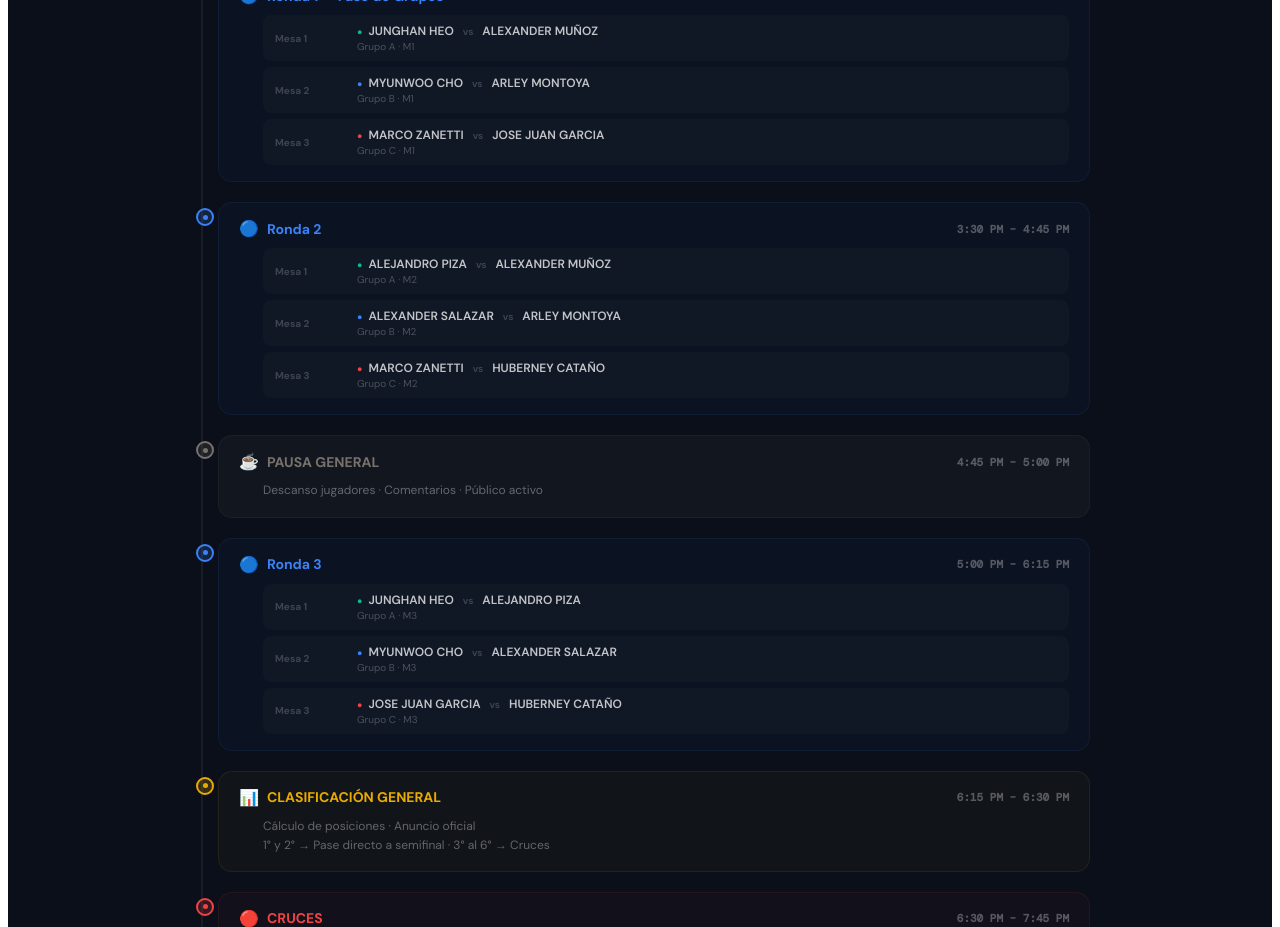
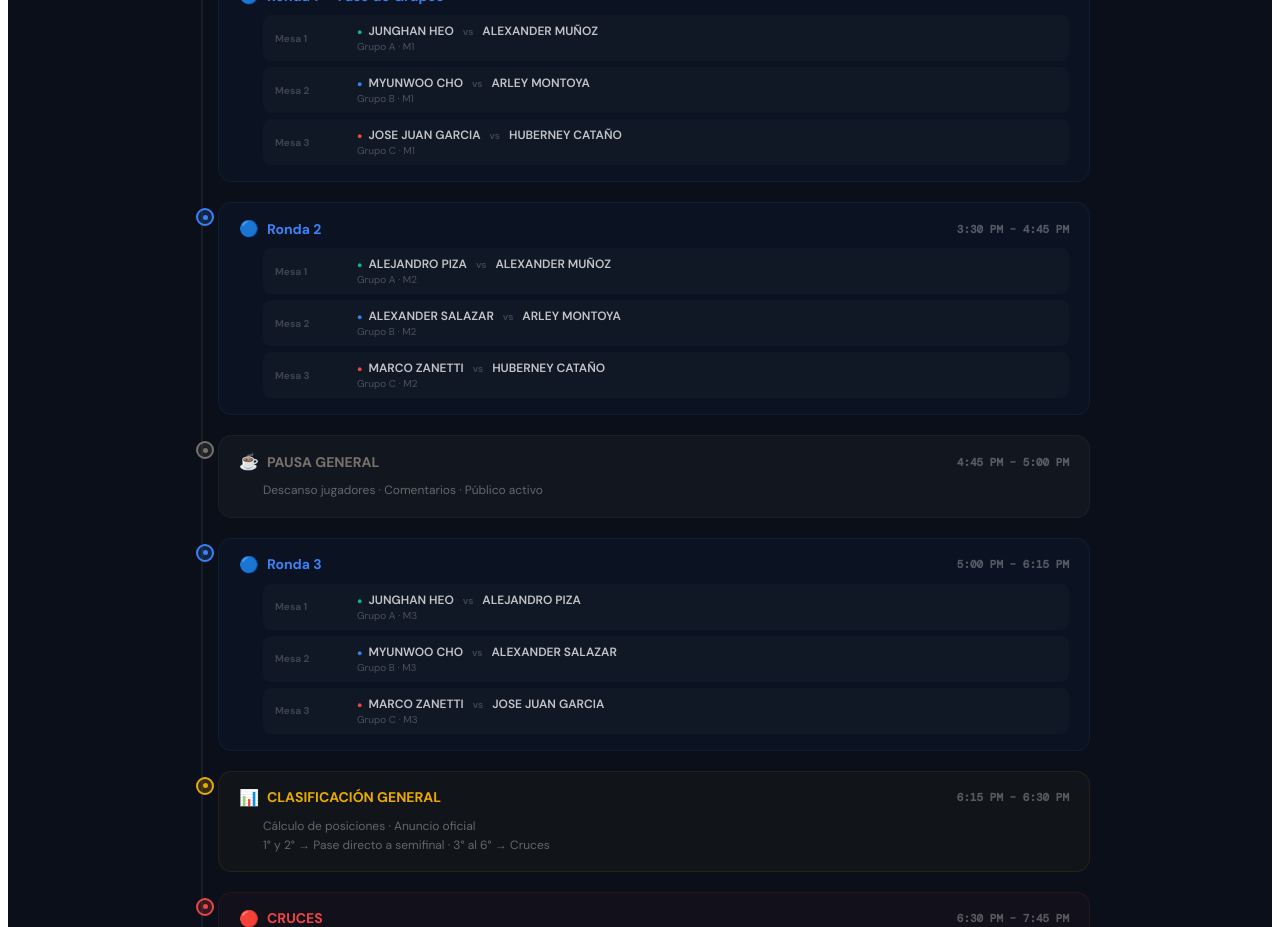
Before and after one commit to maruizpa53/torneo, a React (Vite) app: page / in a window 1280 px wide. Shown: the part 1100-2027 px from the top of the page. Built offline with nearby package versions, Linux system fonts and the light colour scheme.

Commit message:
admin portal

```diff
--- a/src/App.jsx
+++ b/src/App.jsx
@@ -35,9 +35,9 @@ const GROUP_MATCHES_EXCEL = {
     { p1: "MYUNWOO CHO", p2: "ALEXANDER SALAZAR" },
   ],
   C: [
+    { p1: "JOSE JUAN GARCIA", p2: "HUBERNEY CATAÑO" },
+    { p1: "MARCO ZANETTI", p2: "HUBERNEY CATAÑO" },
     { p1: "MARCO ZANETTI", p2: "JOSE JUAN GARCIA" },
-    { p1: "MARCO ZANETTI", p2: "HUBERNEY CATAÑO" },
-    { p1: "JOSE JUAN GARCIA", p2: "HUBERNEY CATAÑO" },
   ],
 };
 
@@ -487,7 +487,7 @@ function ScheduleTab({ t }) {
     { time: "2:15 PM", end: "3:30 PM", type: "round", color: "#3b82f6", icon: "🔵", title: `${t.round} 1 — ${t.day1}`, matches: [
       [`${t.table} 1`, `${t.groupTitle} A · M1`, "JUNGHAN HEO", "ALEXANDER MUÑOZ", "A"],
       [`${t.table} 2`, `${t.groupTitle} B · M1`, "MYUNWOO CHO", "ARLEY MONTOYA", "B"],
-      [`${t.table} 3`, `${t.groupTitle} C · M1`, "MARCO ZANETTI", "JOSE JUAN GARCIA", "C"],
+      [`${t.table} 3`, `${t.groupTitle} C · M1`, "JOSE JUAN GARCIA", "HUBERNEY CATAÑO", "C"],
     ]},
     { time: "3:30 PM", end: "4:45 PM", type: "round", color: "#3b82f6", icon: "🔵", title: `${t.round} 2`, matches: [
       [`${t.table} 1`, `${t.groupTitle} A · M2`, "ALEJANDRO PIZA", "ALEXANDER MUÑOZ", "A"],
@@ -498,7 +498,7 @@ function ScheduleTab({ t }) {
     { time: "5:00 PM", end: "6:15 PM", type: "round", color: "#3b82f6", icon: "🔵", title: `${t.round} 3`, matches: [
       [`${t.table} 1`, `${t.groupTitle} A · M3`, "JUNGHAN HEO", "ALEJANDRO PIZA", "A"],
       [`${t.table} 2`, `${t.groupTitle} B · M3`, "MYUNWOO CHO", "ALEXANDER SALAZAR", "B"],
-      [`${t.table} 3`, `${t.groupTitle} C · M3`, "JOSE JUAN GARCIA", "HUBERNEY CATAÑO", "C"],
+      [`${t.table} 3`, `${t.groupTitle} C · M3`, "MARCO ZANETTI", "JOSE JUAN GARCIA", "C"],
     ]},
     { time: "6:15 PM", end: "6:30 PM", type: "event", color: "#eaab00", icon: "📊", title: t.ranking, sub: `${t.rankingSub}\n${t.rankDetail}` },
     { time: "6:30 PM", end: "7:45 PM", type: "round", color: "#ef4444", icon: "🔴", title: t.crosses, sub: t.crossesSub, matches: [
```
